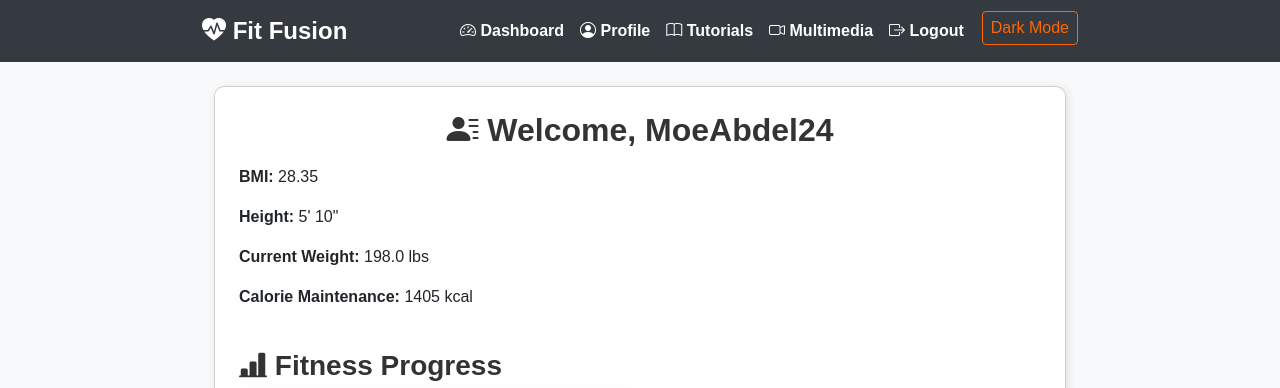
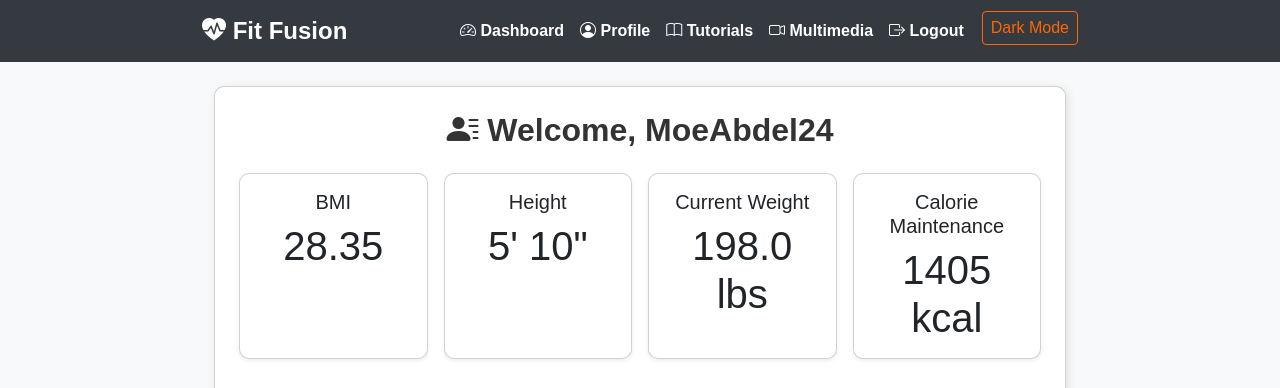
Before and after one commit to MoeAbdel04/Fitness-App, a Flask app: page /dashboard in a window 1280 px wide. Shown: the top 388 px of the page. Run offline with Flask 3, Linux system fonts and the light colour scheme; a user stored in the database is signed in; some libraries are stand-ins or nearby versions.

Commit message:
dashgboard enhancement

```diff
--- a/fit_fusion/templates/dashboard.html
+++ b/fit_fusion/templates/dashboard.html
@@ -39,7 +39,6 @@
     font-size: 24px;
     box-shadow: 0 4px 6px rgba(0, 0, 0, 0.1);
   }
-
   #chat-window {
     position: fixed;
     bottom: 80px;
@@ -62,7 +61,6 @@
     from { opacity: 0; transform: translateY(10px); }
     to { opacity: 1; transform: translateY(0); }
   }
-
   #chat-header {
     background-color: #ff6600;
     color: #fff;
@@ -94,7 +92,6 @@
     margin-left: 10px;
     cursor: pointer;
   }
-
   #chat-messages {
     flex: 1;
     padding: 10px;
@@ -135,7 +132,6 @@
     bottom: -15px;
     right: 10px;
   }
-
   #chat-input {
     display: flex;
     padding: 10px;
@@ -164,7 +160,6 @@
   #chat-input button:hover {
     background-color: #e65c00;
   }
-
   #typing-indicator {
     font-style: italic;
     color: #666;
@@ -174,21 +169,55 @@
 
 <div class="container mt-4">
   <div class="card p-4">
-    <h2 class="mb-3 text-center">
+    <h2 class="mb-4 text-center">
       <i class="bi bi-person-lines-fill"></i> Welcome, {{ user.username }}
     </h2>
 
-    <!-- User Stats -->
-    <div class="row">
-      <div class="col-md-6">
-        <p><strong>BMI:</strong> {{ bmi }}</p>
-        <p><strong>Height:</strong> {{ user.height | height_to_feet_inches }}</p>
-        <p><strong>Current Weight:</strong> {{ (user.weight * 2.20462) | round(1) }} lbs</p>
-        <p><strong>Calorie Maintenance:</strong> {{ calorie_plans['maintenance'] }} kcal</p>
+    <!-- User Stats in 4-Column Card Layout -->
+    <div class="row row-cols-2 row-cols-md-4 g-3 text-center mb-4">
+      <!-- BMI Card -->
+      <div class="col">
+        <div class="card shadow-sm h-100">
+          <div class="card-body">
+            <h5 class="card-title">BMI</h5>
+            <p class="card-text display-6">{{ bmi }}</p>
+          </div>
+        </div>
+      </div>
+      <!-- Height Card -->
+      <div class="col">
+        <div class="card shadow-sm h-100">
+          <div class="card-body">
+            <h5 class="card-title">Height</h5>
+            <p class="card-text display-6">{{ user.height | height_to_feet_inches }}</p>
+          </div>
+        </div>
+      </div>
+      <!-- Current Weight Card -->
+      <div class="col">
+        <div class="card shadow-sm h-100">
+          <div class="card-body">
+            <h5 class="card-title">Current Weight</h5>
+            <p class="card-text display-6">
+              {{ (user.weight * 2.20462) | round(1) }} lbs
+            </p>
+          </div>
+        </div>
+      </div>
+      <!-- Calorie Maintenance Card -->
+      <div class="col">
+        <div class="card shadow-sm h-100">
+          <div class="card-body">
+            <h5 class="card-title">Calorie Maintenance</h5>
+            <p class="card-text display-6">
+              {{ calorie_plans['maintenance'] }} kcal
+            </p>
+          </div>
+        </div>
       </div>
     </div>
 
-    <!-- Graph Section -->
+    <!-- Fitness Progress Graph -->
     <h3 class="mt-4">
       <i class="bi bi-bar-chart-line-fill"></i> Fitness Progress
     </h3>
@@ -265,7 +294,8 @@
           <td>{{ (workout.weight * 2.20462) | round(1) if workout.weight else '-' }}</td>
           <td>
             <div class="dropdown">
-              <button class="btn btn-secondary btn-sm dropdown-toggle" type="button"
+              <button class="btn btn-secondary btn-sm dropdown-toggle"
+                      type="button"
                       id="dropdownMenuButton{{ workout.id }}"
                       data-bs-toggle="dropdown"
                       aria-expanded="false">
@@ -297,7 +327,9 @@
       <ul class="pagination justify-content-center">
         {% if pagination.has_prev %}
           <li class="page-item">
-            <a class="page-link" href="{{ url_for('dashboard', page=pagination.prev_num) }}">Previous</a>
+            <a class="page-link" href="{{ url_for('dashboard', page=pagination.prev_num) }}">
+              Previous
+            </a>
           </li>
         {% else %}
           <li class="page-item disabled">
@@ -309,7 +341,9 @@
         </li>
         {% if pagination.has_next %}
           <li class="page-item">
-            <a class="page-link" href="{{ url_for('dashboard', page=pagination.next_num) }}">Next</a>
+            <a class="page-link" href="{{ url_for('dashboard', page=pagination.next_num) }}">
+              Next
+            </a>
           </li>
         {% else %}
           <li class="page-item disabled">
@@ -322,12 +356,10 @@
 </div>
 
 <!-- ===================== Enhanced Fit Bot Chatbox Start ===================== -->
-<!-- Floating Chat Icon -->
 <button id="chat-icon">
   <i class="bi bi-chat-left-text-fill"></i>
 </button>
 
-<!-- Chat Window -->
 <div id="chat-window">
   <div id="chat-header">
       <span><i class="bi bi-robot"></i> Fit Bot</span>
@@ -344,25 +376,22 @@
 </div>
 
 <script>
-  // Toggle chat window
   function toggleChat() {
     document.getElementById('chat-window').classList.toggle('chat-open');
   }
   document.getElementById('chat-icon').addEventListener('click', toggleChat);
 
-  // Clear chat
   function clearChat() {
     document.getElementById('chat-messages').innerHTML = '';
   }
 
-  // Append message with timestamp
   function addMessage(text, cssClass) {
     const chatMessages = document.getElementById('chat-messages');
     const bubble = document.createElement('div');
     bubble.classList.add('chat-bubble', cssClass);
     bubble.textContent = text;
 
-    // Time in 12-hour format
+    // 12-hour time format
     const now = new Date();
     const timeString = now.toLocaleTimeString('en-US', {
       hour: 'numeric',
@@ -378,7 +407,7 @@
     chatMessages.scrollTop = chatMessages.scrollHeight;
   }
 
-  // Press Enter to send message
+  // Press Enter to send
   const userMessageInput = document.getElementById('userMessage');
   userMessageInput.addEventListener('keypress', function(e) {
     if (e.key === 'Enter') {
@@ -400,7 +429,6 @@
     document.getElementById('chat-messages').scrollTop = document.getElementById('chat-messages').scrollHeight;
 
     try {
-      // Calls the new proxy endpoint
       const response = await fetch('{{ url_for("proxy_openai") }}', {
         method: 'POST',
         headers: { 'Content-Type': 'application/json' },
```
Also changed, not shown: fit_fusion/instance/users.db. Lines whose indentation alone changed are shown as unchanged.
